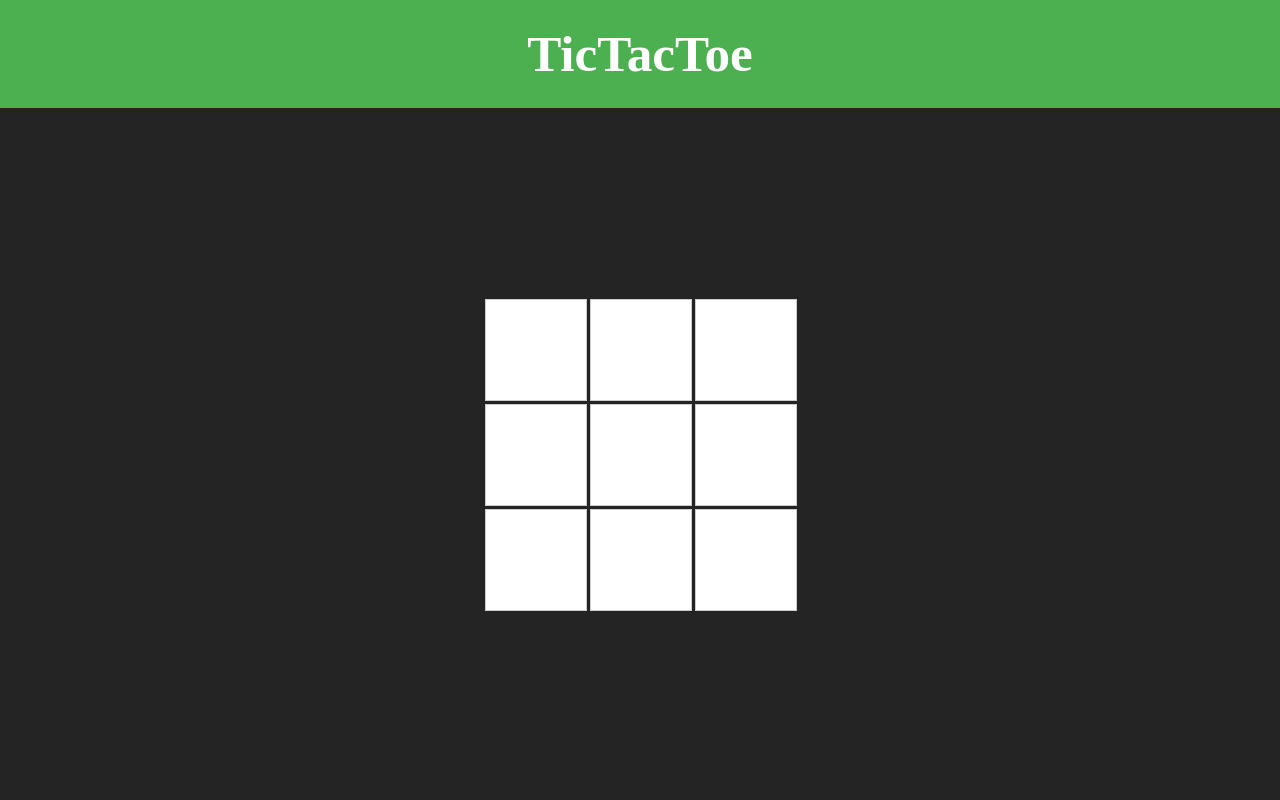
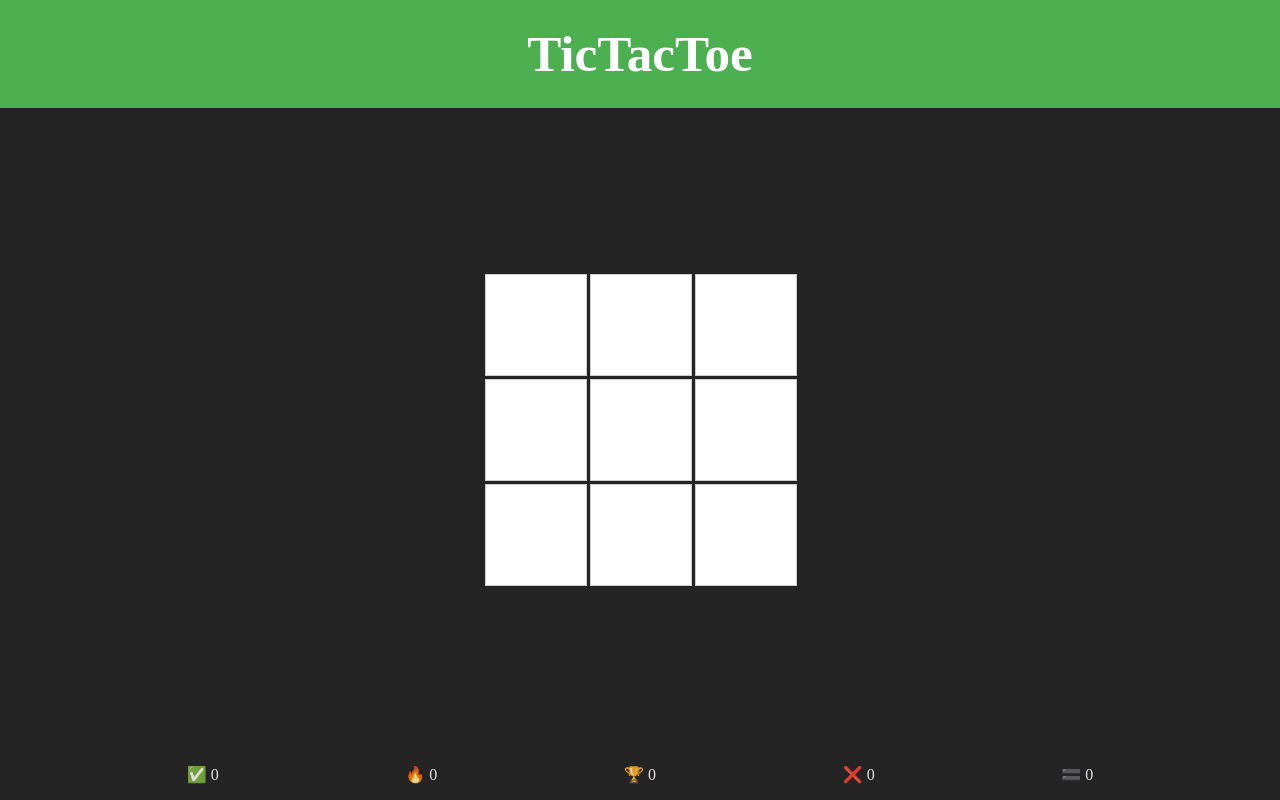
Before and after one commit to Jonastic/oxo, a Vue app: page / in a window 1280 px wide. Built offline with nearby package versions, Linux system fonts and the light colour scheme.

Commit message:
Store & display scores

```diff
--- a/package.json
+++ b/package.json
@@ -10,6 +10,7 @@
     "deploy": "gh-pages -d dist"
   },
   "dependencies": {
+    "pinia": "^3.0.2",
     "vue": "^3.5.13"
   },
   "devDependencies": {
--- a/src/App.vue
+++ b/src/App.vue
@@ -1,5 +1,9 @@
 <script setup lang="ts">
-import GameBoard from './components/GameBoard.vue'
+import GameBoard from './components/GameBoard.vue';
+import { useScoreStore } from './stores/score';
+
+const score = useScoreStore();
+
 </script>
 
 <template>
@@ -10,4 +14,12 @@ import GameBoard from './components/GameBoard.vue'
   <main>
     <GameBoard />
   </main>
+
+  <footer>
+    <span title="Wins">✅ {{ score.wins }}</span>
+    <span title="Current streak">🔥 {{ score.currentStreak }}</span>
+    <span title="Max streak">🏆 {{ score.maxStreak }}</span>
+    <span title="Losses">❌ {{ score.losses }}</span>
+    <span title="Draws">🟰 {{ score.draws }}</span>
+  </footer>
 </template>
--- a/src/components/GameBoard.vue
+++ b/src/components/GameBoard.vue
@@ -2,15 +2,18 @@
 import { ref } from 'vue'
 import { Player } from '../entities/player';
 import { Cell } from '../entities/cell';
+import { useScoreStore } from '../stores/score';
+
+const score = useScoreStore();
 
 const cells = ref<Cell[]>(Array.from({ length: 9 }, () => ({
   playerIndex: null
-})))
+})));
 const players = ref([
   new Player('Player', 'X', '#2196F3'),
   new Player('Computer', 'O', '#FF5722')
-])
-let currentPlayerIndex = ref(0)
+]);
+let currentPlayerIndex = ref(0);
 
 const winningCombinations = [
   [0, 1, 2],
@@ -24,20 +27,28 @@ const winningCombinations = [
 ];
 
 function handleClick(index: number) {
-  const cell = cells.value[index]
-  if (cell.playerIndex) return
+  const cell = cells.value[index];
+  if (cell.playerIndex) return;
 
   const currentPlayer = players.value[currentPlayerIndex.value];
 
   cell.playerIndex = currentPlayerIndex.value;
 
   if (checkWinner()) {
-    alert(`${currentPlayer.name} wins!`)
+    alert(`${currentPlayer.name} wins!`);
+
+    if (currentPlayerIndex.value === 0) {
+      score.addWin();
+    } else {
+      score.addLoss();
+    }
     return
   }
 
   if (cells.value.every(cell => cell.playerIndex !== null)) {
-    alert("It's a draw!")
+    alert("It's a draw!");
+
+    score.addDraw();
     return
   }
 
@@ -50,24 +61,16 @@ function checkWinner(): boolean {
       cells.value[a].playerIndex === currentPlayerIndex.value &&
       cells.value[b].playerIndex === currentPlayerIndex.value &&
       cells.value[c].playerIndex === currentPlayerIndex.value
-    )
-  })
+    );
+  });
 }
 </script>
 
 <template>
   <div class="board">
-    <div
-      v-for="(cell, index) in cells"
-      :key="index"
-      class="cell"
-      :class="{ taken: cell.playerIndex !== null }"
-      @click="handleClick(index)"
-    >
-      <span
-        v-if="cell.playerIndex !== null"
-        :style="`color: ${players[cell.playerIndex].color}`"
-      >
+    <div v-for="(cell, index) in cells" :key="index" class="cell" :class="{ taken: cell.playerIndex !== null }"
+      @click="handleClick(index)">
+      <span v-if="cell.playerIndex !== null" :style="`color: ${players[cell.playerIndex].color}`">
         {{ players[cell.playerIndex].letter }}
       </span>
     </div>
--- /dev/null
+++ b/src/stores/score.ts
@@ -0,0 +1,78 @@
+import { defineStore } from 'pinia';
+import { ref, watch } from 'vue';
+
+export const useScoreStore = defineStore('score', () => {
+    const wins = ref<number>(0);
+    const losses = ref<number>(0);
+    const draws = ref<number>(0);
+    const currentStreak = ref(0);
+    const maxStreak = ref(0);
+
+    // Load from localStorage on init.
+    const saved = localStorage.getItem('oxo-scores')
+    if (saved) {
+        try {
+            const parsed = JSON.parse(saved);
+            wins.value = parsed.wins ?? 0;
+            losses.value = parsed.losses ?? 0;
+            draws.value = parsed.draws ?? 0;
+            currentStreak.value = parsed.currentStreak ?? 0;
+            maxStreak.value = parsed.maxStreak ?? 0;
+        } catch {
+            console.warn('Could not parse saved scores.');
+        }
+    }
+
+    // Watch and persist to localStorage.
+    watch([wins, losses, draws], () => {
+        localStorage.setItem(
+            'oxo-scores',
+            JSON.stringify({
+                wins: wins.value,
+                losses: losses.value,
+                draws: draws.value,
+                currentStreak: currentStreak.value,
+                maxStreak: maxStreak.value,
+            })
+        )
+    })
+
+    function resetScores() {
+        wins.value = 0;
+        losses.value = 0;
+        draws.value = 0;
+        currentStreak.value = 0;
+        maxStreak.value = 0;
+    }
+
+    function addWin() {
+        currentStreak.value++;
+
+        if (currentStreak.value > maxStreak.value) {
+            maxStreak.value = currentStreak.value
+        }
+
+        wins.value++;
+    }
+
+    function addLoss() {
+        currentStreak.value = 0;
+        losses.value++;
+    }
+
+    function addDraw() {
+        draws.value++;
+    }
+
+    return {
+        wins,
+        losses,
+        draws,
+        currentStreak,
+        maxStreak,
+        resetScores,
+        addWin,
+        addLoss,
+        addDraw,
+    }
+});
--- a/src/style.css
+++ b/src/style.css
@@ -44,6 +44,15 @@ main {
   width: 100%;
 }
 
+footer {
+  display: flex;
+  justify-content: space-evenly;
+  align-items: center;
+  width: 100%;
+  height: 50px;
+  cursor: default;
+}
+
 #app {
   width: 100%;
   height: 100%;
```
Also changed, not shown: src/main.ts (+7 -4 lines), 1 other file (tests, documents, lock files or other folders). Lines whose indentation alone changed are shown as unchanged.
